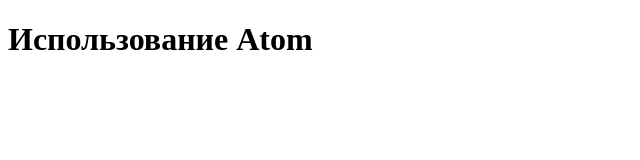
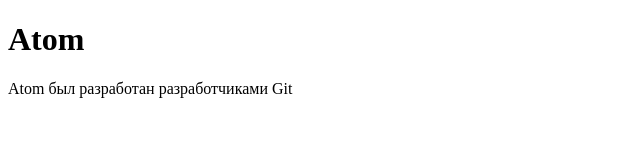
Before and after one commit to skyline90/Git_lessons, a plain HTML site: page index.html in a window 1280 px wide. Shown: the whole page, without its empty margins (0-640 px from the left). Drawn offline with Linux system fonts and the light colour scheme.

Commit message:
Refresh Atom

```diff
--- a/index.html
+++ b/index.html
@@ -5,6 +5,7 @@
     <title>Git в Atom</title>
   </head>
   <body>
-    <h1>Использование Atom</h1>
+    <h1>Atom</h1>
+    <p>Atom был разработан разработчиками Git</p>
   </body>
 </html>
```
